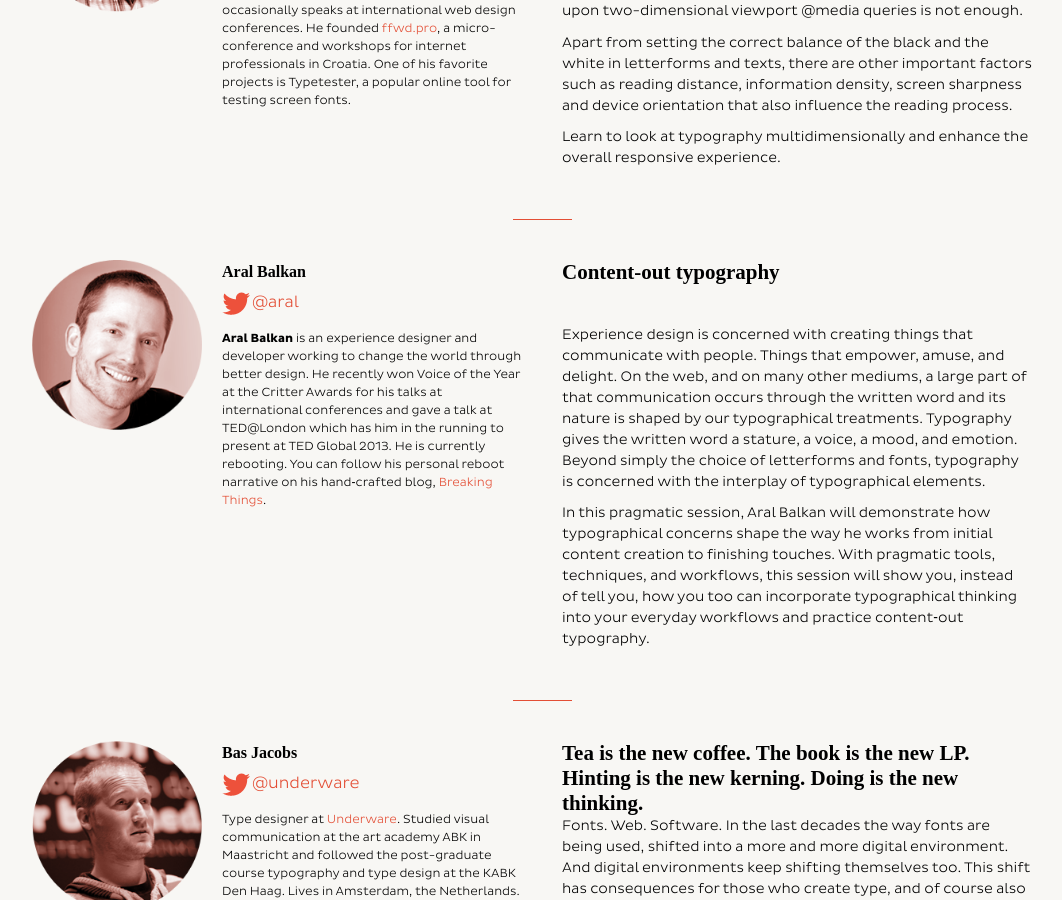
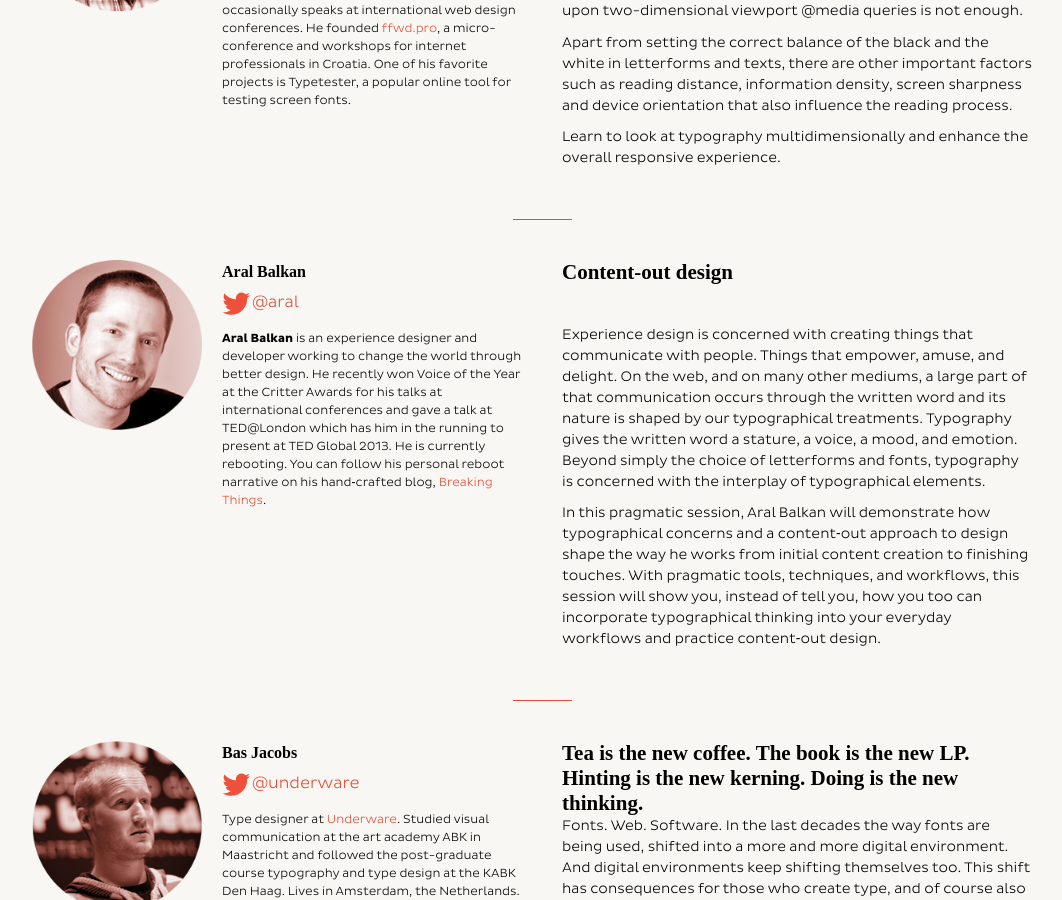
Before and after one commit to GrUSP/2013.kerning.it, a Jekyll site: the page built from speakers.html, in a window 1280 px wide and 900 px high, scrolled down 2554 px. Shown: the whole window, without its empty margins (98-1160 px from the left). Built offline with Jekyll 4.4.1, drawn with Linux system fonts in a browser that asks for light colours; nearby versions of some CDN libraries; Markdown is read by kramdown in place of the engine named in the settings; some of the changed text lies outside the part shown.

Commit message:
Removed Zopim, added map, modified Aral Talk details

```diff
--- a/_includes/section-sponsors.html
+++ b/_includes/section-sponsors.html
@@ -2,11 +2,11 @@
 		<div class="wrapper">
 			<h2>Sponsors</h2>
 
-			<h3 class="greatprimer">Great Primer</h3>
+			<!--<h3 class="greatprimer">Great Primer</h3>
 			<div class="sponsor-block great">
 				<img src="/img/great-plc.png" class="sponsor-tooltip" class="sponsor-tooltip" data-toggle="tooltip" data-placement="top" data-title="This space is awaiting you!">
 
-			</div>
+			</div>-->
 			<h3 class="pica">Pica</h3>
 			<div class="sponsor-block pica">
 				<a href="http://www.typekit.com/"><img src="/img/pica-typekit.png"></a>
--- a/_includes/talks/talk-aral.html
+++ b/_includes/talks/talk-aral.html
@@ -8,11 +8,11 @@
 		</div>
 	</div>
 	<div class="topic">
-		<div class="title">Content‐out typography</div>
+		<div class="title">Content‐out design</div>
 		<div class="abstract">
 			<p>Experience design is concerned with creating things that communicate with people. Things that empower, amuse, and delight. On the web, and on many other mediums, a large part of that communication occurs through the written word and its nature is shaped by our typographical treatments. Typography gives the written word a stature, a voice, a mood, and emotion. Beyond simply the choice of letterforms and fonts, typography is concerned with the interplay of typographical elements.</p>
 
-<p>In this pragmatic session, Aral Balkan will demonstrate how typographical concerns shape the way he works from initial content creation to finishing touches. With pragmatic tools, techniques, and workflows, this session will show you, instead of tell you, how you too can incorporate typographical thinking into your everyday workflows and practice content‐out typography.<br></p>
+<p>In this pragmatic session, Aral Balkan will demonstrate how typographical concerns and a content‐out approach to design shape the way he works from initial content creation to finishing touches. With pragmatic tools, techniques, and workflows, this session will show you, instead of tell you, how you too can incorporate typographical thinking into your everyday workflows and practice content‐out design.<br></p>
 		</div>
 		<!-- AddThis Button BEGIN -->
 <div class="addthis_toolbox addthis_default_style"  addthis:url="http://www.kerning.it/speakers.html#aral" addthis:title="Aral Balkan at Kerning Conference 2013" addthis:description="Aral will speak about 'Content‐out typography'. In this pragmatic session, Aral Balkan will demonstrate how typographical concerns shape the way he works from initial content creation to finishing touches.">
--- a/_includes/workshop/workshop-tastemeat.html
+++ b/_includes/workshop/workshop-tastemeat.html
@@ -15,7 +15,7 @@
 				<div class="duration">Duration: 8 hours</div>
 				<div class="where">
 					<b>La Vecchia Stamperia</b><br>
-					<a class="gmap" href="#"></a>
+					<a class="gmap" href="http://mapsengine.google.com/map/view?mid=zcKylUwHCIUg.ky7MY2ssymMc">Look at the map!</a>
 				</div>
 				<div class="buy">
 					<a href="#tickets">Get your ticket <b>€245</b></a>
--- a/_layouts/layout.html
+++ b/_layouts/layout.html
@@ -69,7 +69,7 @@
 			<ul>
 				<li><a href="speakers.html">Speakers</a></li>
 				<li><a href="schedule.html">Schedule</a></li>
-				<li><a href="workshops.html">Workshops</a></li>
+				<li><a href="workshops.html">Workshop</a></li>
 				<li><a href="location.html">Location &amp; Venue</a></li>
 				<li><a href="#tickets" class="scroll">Tickets</a></li>
 				<li><a href="#sponsor" class="scroll">Sponsor</a></li>
@@ -135,7 +135,7 @@
 });
 */
 	</script>
-	<!--Start of Zopim Live Chat Script-->
+	<!--Start of Zopim Live Chat Script
 <script type="text/javascript">
 window.$zopim||(function(d,s){var z=$zopim=function(c){z._.push(c)},$=z.s=
 d.createElement(s),e=d.getElementsByTagName(s)[0];z.set=function(o){z.set.
@@ -143,7 +143,7 @@
 $.src='//cdn.zopim.com/?15tfxJ5HBtsxNvvtjZAzn3iedQwFGUIl';z.t=+new Date;$.
 type='text/javascript';e.parentNode.insertBefore($,e)})(document,'script');
 </script>
-<!--End of Zopim Live Chat Script-->
+End of Zopim Live Chat Script-->
 
 	<!--[if lt IE 7 ]>
 		<script type="text/javascript" src="//ajax.googleapis.com/ajax/libs/chrome-frame/1.0.3/CFInstall.min.js"></script>
```
